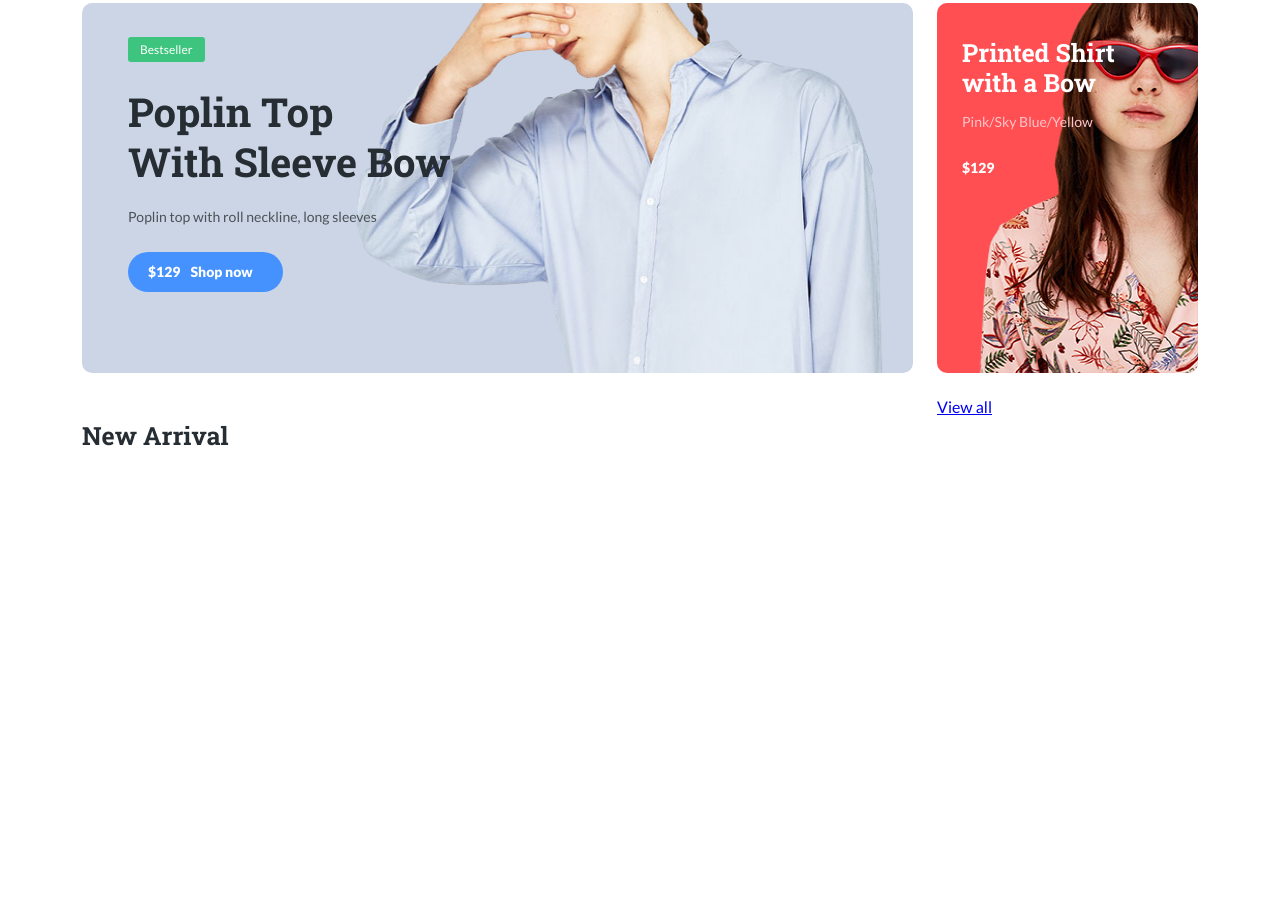
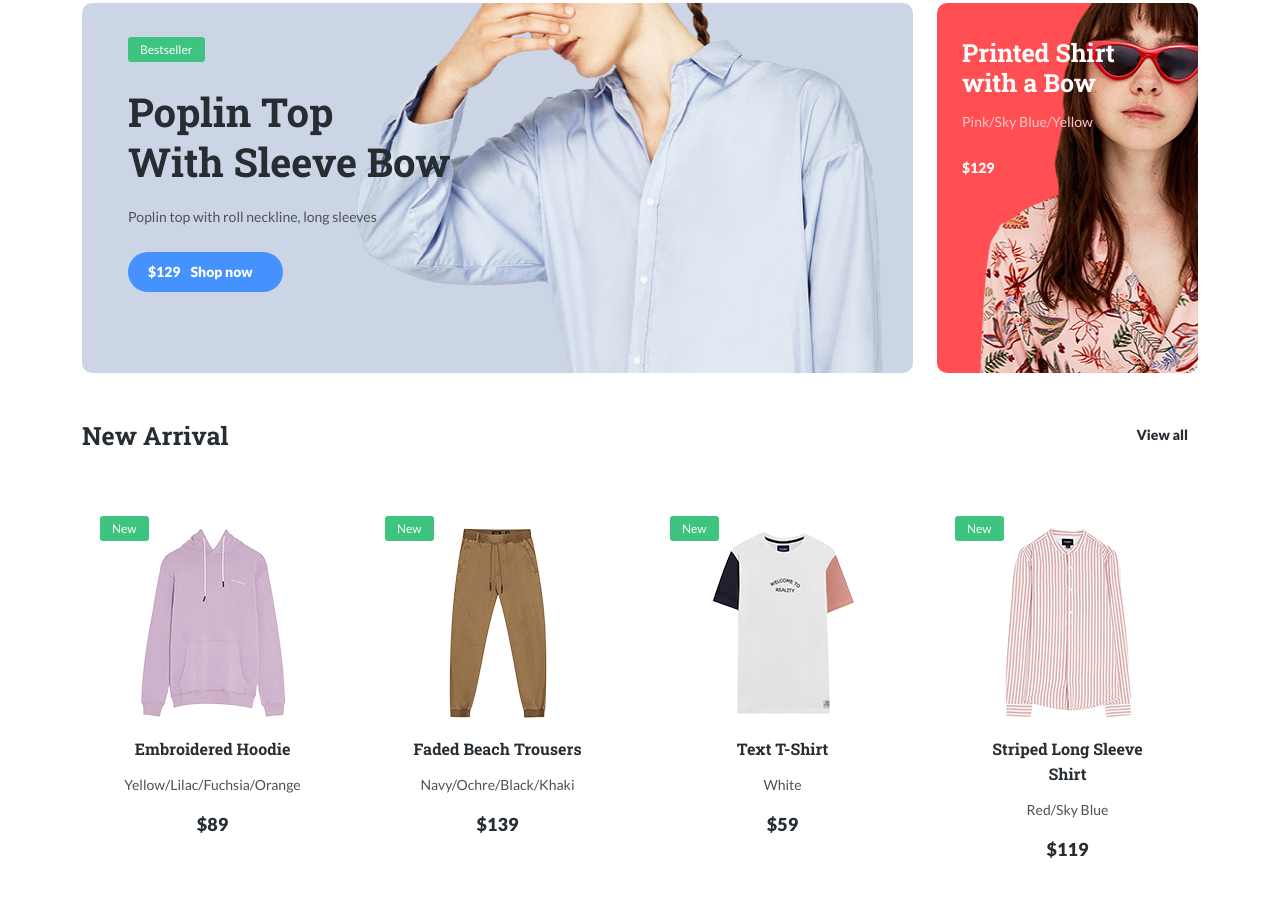
Before and after one commit to sergssd001/willberries, a plain HTML site: page index.html in a window 1280 px wide. Shown: the part 1076-1978 px from the top of the page. Before the commit the page ends 1574 px from the top, so only its background shows below. Drawn offline with Linux system fonts and the light colour scheme.

Commit message:
feat: add goods cards

```diff
--- a/css/style.css
+++ b/css/style.css
@@ -188,7 +188,7 @@ body {
 }
 
 .category {
-  color: #FFC4C9;
+  color: #ffc4c9;
 }
 
 .card-price {
@@ -201,8 +201,54 @@ body {
 }
 
 .section-title {
-  font-family: 'Roboto Slab', sans-serif;
+  font-family: "Roboto Slab", sans-serif;
   font-size: 25px;
   line-height: 35px;
-  color: #262D33;
+  color: #262d33;
 }
+
+.more {
+  font-family: Lato, sans-serif;
+  font-style: normal;
+  font-weight: 900;
+  font-size: 14px;
+  line-height: 20px;
+  color: #262d33;
+  text-decoration: none;
+  padding: 10px;
+}
+
+.goods-card {
+  position: relative;
+  text-align: center;
+  padding: 30px 36px 35px 36px;
+}
+
+.goods-card .label {
+  position: absolute;
+  top: 18px;
+  left: 18px;
+}
+
+.goods-title {
+  margin-top: 15px;
+  margin-bottom: 5px;
+  color: #262d33;
+  font-size: 16px;
+  line-height: 25px;
+  font-family: "Roboto Slab", sans-serif;
+}
+
+.goods-description {
+  color: #4b5157;
+  font-size: 14px;
+  line-height: 20px;
+}
+
+.goods-price {
+  color: #262d33;
+  margin-top: 30px;
+  font-size: 18px;
+  line-height: 30px;
+  font-weight: 900;
+}
--- a/index.html
+++ b/index.html
@@ -167,16 +167,76 @@
         </div>
         <!-- /.col-3 -->
       </div>
-      <div class="row">
+      <div class="row align-items-center mb-4">
         <div class="col-9">
           <h2 class="section-title">New Arrival</h2>
         </div>
         <!-- /.col-9 -->
-        <div class="col-3">
+        <div class="col-3 d-flex justify-content-end">
           <a href="#" class="more">View all</a>
         </div>
         <!-- /.col-3 -->
       </div>
+
+      <div class="row">
+        <div class="col-3">
+          <div class="goods-card">
+            <span class="label">New</span>
+            <!-- /.label --><img src="img/Image-3.jpg" alt="good-card-img" class="goods-image">
+            <h3 class="goods-title">Embroidered Hoodie</h3>
+            <!-- /.goods-title -->
+            <p class="goods-description">Yellow/Lilac/Fuchsia/Orange</p>
+            <!-- /.goods-description -->
+            <span class="goods-price">$89</span>
+            <!-- /.goods-price -->
+          </div>
+          <!-- /.goods-card -->
+        </div>
+        <!-- /.col-3 -->
+        <div class="col-3">
+          <div class="goods-card">
+            <span class="label">New</span>
+            <!-- /.label --><img src="img/Image-2.jpg" alt="good-card-img" class="goods-image">
+            <h3 class="goods-title">Faded Beach Trousers</h3>
+            <!-- /.goods-title -->
+            <p class="goods-description">Navy/Ochre/Black/Khaki</p>
+            <!-- /.goods-description -->
+            <span class="goods-price">$139</span>
+            <!-- /.goods-price -->
+          </div>
+          <!-- /.goods-card -->
+        </div>
+        <!-- /.col-3 -->
+        <div class="col-3">
+          <div class="goods-card">
+            <span class="label">New</span>
+            <!-- /.label --><img src="img/Image-1.jpg" alt="good-card-img" class="goods-image">
+            <h3 class="goods-title">Text T-Shirt</h3>
+            <!-- /.goods-title -->
+            <p class="goods-description">White</p>
+            <!-- /.goods-description -->
+            <span class="goods-price">$59</span>
+            <!-- /.goods-price -->
+          </div>
+          <!-- /.goods-card -->
+        </div>
+        <!-- /.col-3 -->
+        <div class="col-3">
+          <div class="goods-card">
+            <span class="label">New</span>
+            <!-- /.label --><img src="img/Image.jpg" alt="good-card-img" class="goods-image">
+            <h3 class="goods-title">Striped Long Sleeve Shirt</h3>
+            <!-- /.goods-title -->
+            <p class="goods-description">Red/Sky Blue</p>
+            <!-- /.goods-description -->
+            <span class="goods-price">$119</span>
+            <!-- /.goods-price -->
+          </div>
+          <!-- /.goods-card -->
+        </div>
+        <!-- /.col-3 -->
+      </div>
+      <!-- /.row -->
     </div>
     <!-- /.container -->
   </body>
```
Also changed, not shown: img/Image-1.jpg (added), img/Image-2.jpg (added), img/Image-3.jpg (added), img/Image.jpg (added).
